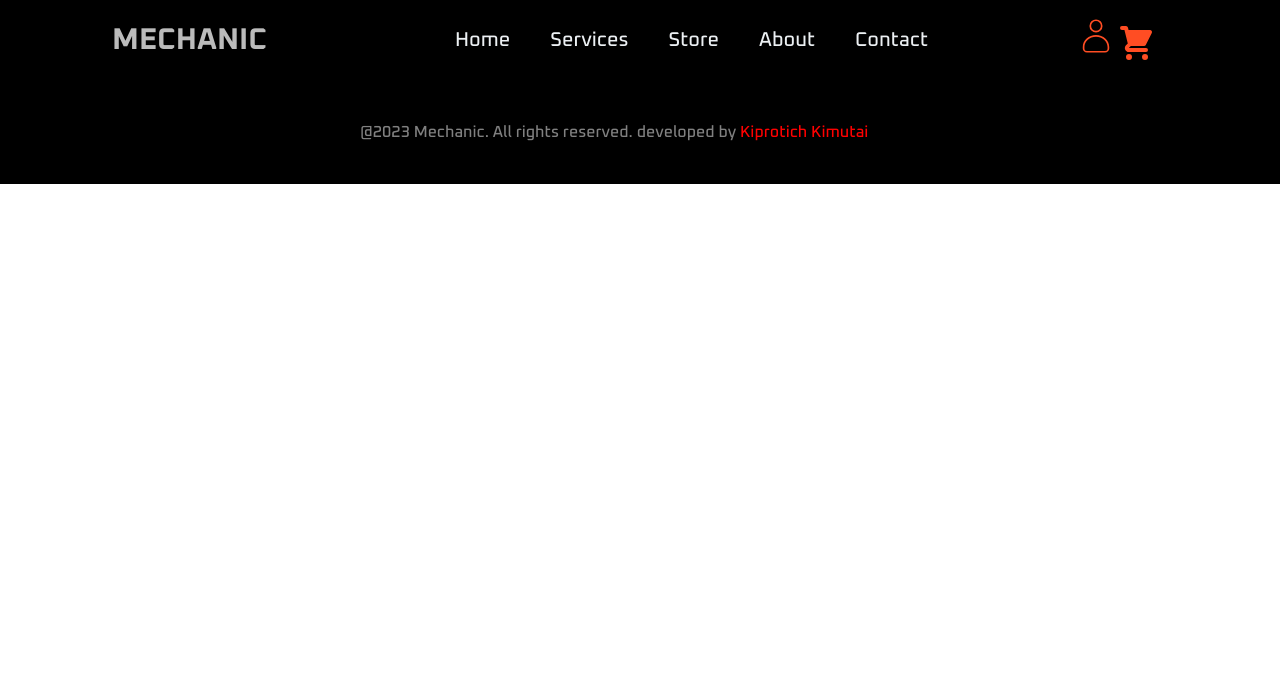
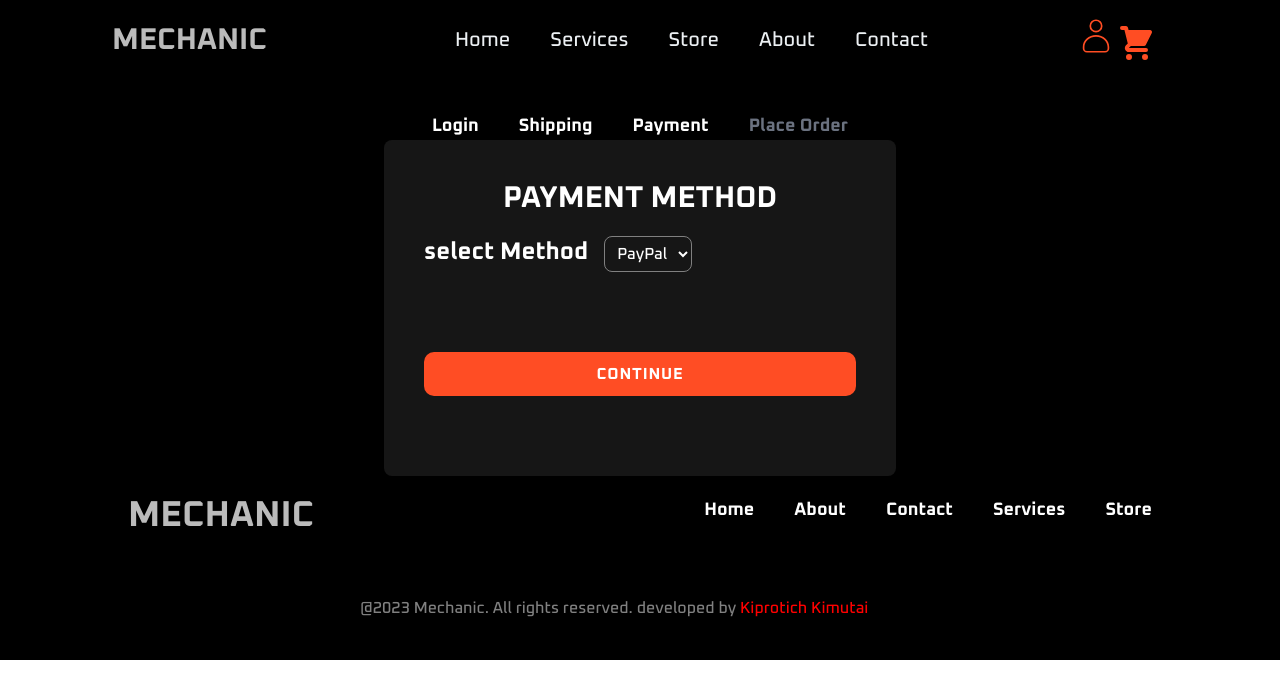
Before and after one commit to Kimutai01/mechanical-ecommerce, a React (Vite) app: page /payment in a window 1280 px wide. Shown: the top 698 px of the page. Built offline with nearby package versions, Linux system fonts and the light colour scheme.

Commit message:
Added shipping page

```diff
--- a/src/App.jsx
+++ b/src/App.jsx
@@ -9,6 +9,8 @@ import Login from "./pages/Login";
 import Register from "./pages/Register";
 import Profile from "./pages/Profile";
 import Shipping from "./pages/Shipping";
+import Payment from "./pages/Payment";
+import PlaceOrder from "./pages/PlaceOrder";
 
 function App() {
   return (
@@ -22,6 +24,8 @@ function App() {
         <Route path="/register" element={<Register />} />
         <Route path="/profile" element={<Profile />} />
         <Route path="/shipping" element={<Shipping />} />
+        <Route path="/payment" element={<Payment />} />
+        <Route path="/placeorder" element={<PlaceOrder />} />
       </Routes>
       <Footer />
     </>
--- a/src/features/cartSlice.js
+++ b/src/features/cartSlice.js
@@ -2,6 +2,7 @@ import { createSlice } from "@reduxjs/toolkit";
 
 const cartItemsFromStorage = localStorage.getItem("cartItems");
 const shippingAddressFromStorage = localStorage.getItem("shippingAddress");
+const paymentMethodFromStorage = localStorage.getItem("paymentMethod");
 
 export const addItemsToCart = (id, qty) => async (dispatch, getState) => {
   try {
@@ -57,10 +58,22 @@ export const saveShippingAddress = (data) => async (dispatch) => {
   }
 };
 
+export const savePaymentMethod = (data) => async (dispatch) => {
+  try {
+    dispatch(paymentMethod(data));
+    localStorage.setItem("paymentMethod", JSON.stringify(data));
+  } catch (error) {
+    console.error("Error saving payment method:", error);
+  }
+};
+
 const initialState = {
   cartItems: cartItemsFromStorage ? JSON.parse(cartItemsFromStorage) : [],
   shippingAddress: shippingAddressFromStorage
     ? JSON.parse(shippingAddressFromStorage)
+    : {},
+  paymentMethod: paymentMethodFromStorage
+    ? JSON.parse(paymentMethodFromStorage)
     : {},
 };
 
@@ -92,15 +105,22 @@ export const cartSlice = createSlice({
       const item = action.payload;
       state.shippingAddress = item;
     },
+
+    paymentMethod: (state, action) => {
+      const item = action.payload;
+      state.paymentMethod = item;
+    },
   },
 
   // extraReducers: {
 });
 
-export const { addToCart, removeFromCart, shippingAddress } = cartSlice.actions;
+export const { addToCart, removeFromCart, shippingAddress, paymentMethod } =
+  cartSlice.actions;
 
 export const selectCartItems = (state) => state.cart.cartItems;
 export const selectShippingAddress = (state) => state.cart.shippingAddress;
+export const selectPaymentMethod = (state) => state.cart.paymentMethod;
 
 export const selectCartItemsCount = (state) =>
   state.cart.cartItems.reduce((acc, item) => acc + item.qty, 0);
--- a/src/pages/Cart.jsx
+++ b/src/pages/Cart.jsx
@@ -24,7 +24,7 @@ const Cart = () => {
   const dispatch = useDispatch();
 
   const checkoutHandler = () => {
-    dispatch(removeItemsFromCart(id));
+    // dispatch(removeItemsFromCart(id));
     navigate("/login?redirect=/shipping");
   };
 
--- /dev/null
+++ b/src/pages/Payment.jsx
@@ -0,0 +1,63 @@
+import React, { useState, useEffect } from "react";
+import { useSelector, useDispatch } from "react-redux";
+import { ToastContainer, toast } from "react-toastify";
+import { useLocation, useNavigate } from "react-router-dom";
+import { selectUser } from "../features/userSlice";
+import { register } from "../features/userSlice";
+import { selectShippingAddress } from "../features/cartSlice";
+import { saveShippingAddress } from "../features/cartSlice";
+import { selectPaymentMethod } from "../features/cartSlice";
+import { savePaymentMethod } from "../features/cartSlice";
+
+import { Link, redirect } from "react-router-dom";
+import CheckoutSteps from "../components/CheckoutSteps";
+const Payment = () => {
+  const dispatch = useDispatch();
+  const navigate = useNavigate();
+  const shippingAddress = useSelector(selectShippingAddress);
+  const [paymentMethod, setPaymentMethod] = useState("PayPal");
+
+  if (!shippingAddress.address) {
+    redirect("/shipping");
+  }
+  const submitHandler = (e) => {
+    e.preventDefault();
+    dispatch(savePaymentMethod(paymentMethod));
+    navigate("/placeorder");
+  };
+  return (
+    <div className="pt-28 bg-[#000]">
+      <CheckoutSteps step1 step2 step3 />
+      <div className="bg-[#161616] mx-auto w-[40%] px-10 rounded-lg pb-10">
+        <h1 className="text-white text-3xl uppercase font-bold pt-10 pb-5 text-center">
+          Payment Method
+        </h1>
+        <div className="items-center">
+          <label className="text-white font-bold gap-5 text-2xl ">
+            select Method
+          </label>
+          <select
+            className="bg-[#161616] ml-4  text-white border-[grey] border-[1px] rounded-lg p-2 font-medium focus:outline-none focus:border-[#ff4d24]"
+            value={paymentMethod}
+            onChange={(e) => setPaymentMethod(e.target.value)}
+          >
+            <option value="PayPal">PayPal</option>
+            <option value="Stripe">Stripe</option>
+            <option vakue="Mpessa">Mpesa</option>
+          </select>
+        </div>
+
+        <div className="flex justify-center md:flex-row gap-5 pt-10">
+          <button
+            className="why-btn  w-full mt-10 mb-10 "
+            onClick={(e) => submitHandler(e)}
+          >
+            <h1 className="font-bold">Continue</h1>
+          </button>
+        </div>
+      </div>
+    </div>
+  );
+};
+
+export default Payment;
--- /dev/null
+++ b/src/pages/PlaceOrder.jsx
@@ -0,0 +1,144 @@
+import React from "react";
+import { useSelector, useDispatch } from "react-redux";
+import { ToastContainer, toast } from "react-toastify";
+import { useNavigate } from "react-router-dom";
+import { selectShippingAddress } from "../features/cartSlice";
+import { selectCartItems } from "../features/cartSlice";
+import { selectPaymentMethod } from "../features/cartSlice";
+
+import CheckoutSteps from "../components/CheckoutSteps";
+
+const PlaceOrder = () => {
+  const dispatch = useDispatch();
+  const cart = useSelector(selectCartItems);
+  const shippingAddress = useSelector(selectShippingAddress);
+  const paymentMethod = useSelector(selectPaymentMethod);
+
+  // Calculate the prices and create a new order object
+  const itemsPrice = cart.reduce((acc, item) => acc + item.price * item.qty, 0);
+  const shippingPrice = itemsPrice > 100 ? 0 : 10;
+  const taxPrice = Number((0.15 * itemsPrice).toFixed(2));
+  const totalPrice = Number(itemsPrice + shippingPrice + taxPrice).toFixed(2);
+  const order = {
+    itemsPrice,
+    shippingPrice,
+    taxPrice,
+    totalPrice,
+  };
+
+  if (!shippingAddress.address) {
+    const navigate = useNavigate();
+    navigate("/shipping");
+  }
+
+  const placeOrder = () => {
+    console.log("order placed");
+  };
+
+  return (
+    <div className="bg-[#000] pt-32 pb-20">
+      <CheckoutSteps step1 step2 step3 step4 />
+
+      <div className="flex mx-20 mt-10">
+        <div>
+          <div className="border-b border-[gray]">
+            <h1 className="uppercase text-[#fff] font-bold text-3xl">
+              Shipping
+            </h1>
+            <p className="text-[#fff] text-lg font-medium mt-5 mb-5">
+              Address: {shippingAddress.address}, {shippingAddress.city},{" "}
+              {shippingAddress.postalCode}, {shippingAddress.country}
+            </p>
+          </div>
+          <div className="border-b border-[gray] mt-5">
+            <h1 className="uppercase text-[#fff] font-bold text-3xl">
+              Payment Method
+            </h1>
+            <p className="text-[#fff] text-lg font-medium mt-5 mb-5">
+              Method: {paymentMethod}
+            </p>
+          </div>
+          <div className=" mt-5">
+            <h1 className="uppercase text-[#fff] font-bold text-3xl">
+              Order Items
+            </h1>
+            {cart.length === 0 && (
+              <h1 className="text-[#fff] text-lg font-medium mt-5 mb-5">
+                Cart is empty
+              </h1>
+            )}
+            {cart.map((item) => (
+              <div
+                className="flex justify-between mt-5 border-b border-[gray] pb-5"
+                key={item.id}
+              >
+                <div className="flex items-center">
+                  <img
+                    src={`http://127.0.0.1:8000/${item.image}`}
+                    className="w-16 h-16 rounded-lg"
+                    alt={item.name}
+                  />
+                  <div className="flex flex-col ml-5">
+                    <h1 className="text-[#fff] text-lg font-medium">
+                      {item.name}
+                    </h1>
+                  </div>
+                  <div className="flex flex-col ml-5">
+                    <h1 className="text-[#fff] text-lg font-medium">
+                      {item.qty} x {item.price} = $ {item.qty * item.price}
+                    </h1>
+                  </div>
+                </div>
+              </div>
+            ))}
+          </div>
+        </div>
+        <div className="bg-[#161616] mx-20 px-10 rounded-lg pb-10">
+          <h1 className="text-white text-3xl uppercase font-bold pt-10 pb-5 text-center">
+            Order Summary
+          </h1>
+          <div className="flex mt-5">
+            <div className="flex flex-col">
+              <div className="flex justify-between flex-row gap-32 border-b border-[gray] pb-5">
+                <h1 className="text-[#fff] text-lg font-medium">Items</h1>
+                <p className="text-[#fff] text-lg font-medium">
+                  $ {order.itemsPrice}
+                </p>
+              </div>
+
+              <div className="flex justify-between flex-row mt-5 gap-32 border-b border-[gray] pb-5">
+                <h1 className="text-[#fff] text-lg font-medium">Shipping</h1>
+                <p className="text-[#fff] text-lg font-medium">
+                  $ {order.shippingPrice}
+                </p>
+              </div>
+
+              <div className="flex justify-between flex-row mt-5 gap-32 border-b border-[gray] pb-5">
+                <h1 className="text-[#fff] text-lg font-medium">Tax</h1>
+                <p className="text-[#fff] text-lg font-medium">
+                  $ {order.taxPrice}
+                </p>
+              </div>
+
+              <div className="flex justify-between flex-row mt-5 gap-32 border-b border-[gray] pb-5">
+                <h1 className="text-[#fff] text-lg font-medium">Total</h1>
+                <p className="text-[#fff] text-lg font-medium">
+                  $ {order.totalPrice}
+                </p>
+              </div>
+              <button
+                className="bg-[#fff] text-[#000] text-lg font-medium mt-5 py-3 rounded-lg"
+                disabled={cart.length === 0}
+                onClick={placeOrder}
+              >
+                Place Order
+              </button>
+            </div>
+          </div>
+        </div>
+      </div>
+    </div>
+  );
+};
+
+export default PlaceOrder;
--- a/src/pages/Shipping.jsx
+++ b/src/pages/Shipping.jsx
@@ -8,6 +8,7 @@ import { selectShippingAddress } from "../features/cartSlice";
 import { saveShippingAddress } from "../features/cartSlice";
 
 import { Link, redirect } from "react-router-dom";
+
 import CheckoutSteps from "../components/CheckoutSteps";
 
 const Shipping = () => {
@@ -17,6 +18,8 @@ const Shipping = () => {
   const [city, setCity] = useState(shippingAddress.city);
   const [postalCode, setPostalCode] = useState(shippingAddress.postalCode);
   const [country, setCountry] = useState(shippingAddress.country);
+
+  const navigate = useNavigate();
 
   const submitHandler = (e) => {
     e.preventDefault();
```
